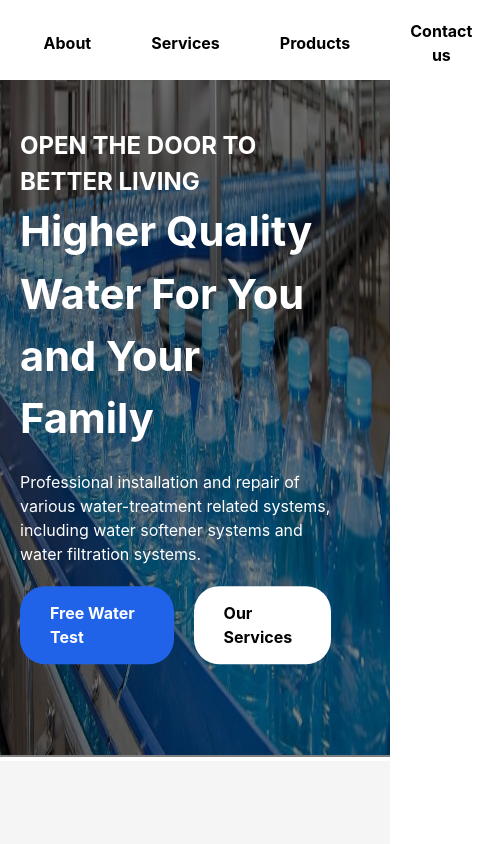
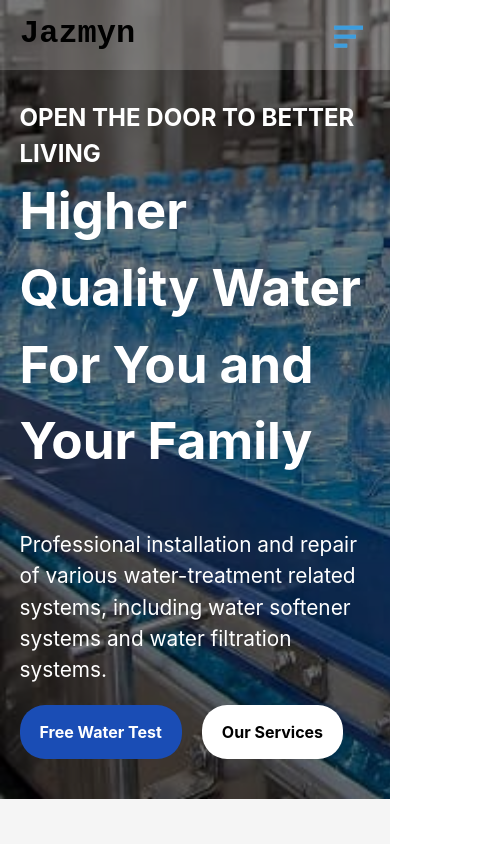
Before and after one commit to Kennyabby/Water_factory, a React (Vite) app: page / in a window 390 px wide. Shown: the top 844 px of the page, 500 px wide, since content can reach past the window. Built offline with nearby package versions, Linux system fonts and the light colour scheme.

Commit message:
completed first draft

```diff
--- a/src/Components/Home.css
+++ b/src/Components/Home.css
@@ -8,41 +8,34 @@
 .hcover{
     position: relative;
 }
-.hcoverpic{
+.hoverlay{
+    margin-top: 70px;
     width: 100%;
-    height: 70vw;
-}
-.hoverlay{
-    position: absolute;
-    left: 0px;
-    top: 0px;
-    width: 100%;
-    height: 99%;
-    background-color: rgba(0,0,0,0.5);
     z-index: 1;
     text-align: center;
     color: white;
 }
 .hoverlaymini{
-    position: absolute;
-    right: auto;
-    top: 50%;
-    width: 65%;
+    background-color: rgba(0,0,0,0.5);
     height: fit-content;
+    padding-top: 100px;
+    padding-bottom: 100px;
+    width: 100%;
     text-align: center;
-    transform: translate(0,-50%);
 }
 
 .hcontent{
-    margin: 70px 70px;
+    width: 70vw;
+    margin: auto 100px;
+    margin-left: 5%;
     text-align: left;
 }
 .htitle{
-    font-size: 3.1rem;
+    font-size: 3.7rem;
     margin-bottom: 20px;
 }
 .hatt{
-    font-size: 1.3rem;
+    font-size: 1.5rem;
 }
 .hbtncontent{
     display: flex;
@@ -78,7 +71,7 @@
     margin-top: 20px;
 }
 .dbl{
-    color: blue;
+    color: rgb(60, 157, 222);
 }
 .blbutton{
     font-size: 1.1rem;
@@ -86,7 +79,7 @@
     border-radius: 25px;
     padding: 15px 30px;
     margin:20px 0px;
-    background-color: rgb(33, 99, 232);
+    background-color: rgb(26, 77, 181);
     width: fit-content;
     color: white;
     cursor: pointer;
@@ -125,21 +118,17 @@
     font-size: 1.2rem;
     margin-top: 20px;
 }
-/* .pcover{
-    position: relative;
-    width: 100vw;
-    min-height: 1500px;
-} */
+.pcover{
+    margin-top: 300px;
+}
 .pcoveroverlay{
-    margin-left: 50%;
-    margin-top: 300px;
     width: 90vw;
+    margin: auto;
     margin-top: 120px;
     height: fit-content;
     /* padding: 100px auto; */
     text-align: center;
     justify-content: center;
-    transform: translate(-50%,0);
 }
 .ptitle{
     font-size: 2.2rem;
@@ -148,23 +137,25 @@
 }
 .patt{
     margin: auto;
-    font-size: 1.2rem;
-    width: 70%;
+    font-size: 1.8rem;
+    font-weight: bold;
+    width: 80%;
 }
 .pdiv{
     margin: 100px auto;
     display: flex;
     flex-wrap: wrap;
     text-align: left;
-    justify-content: left;
+    justify-content: space-around;
 }
 
 .pdetails{
+    /* flex-grow: 1; */
     position: relative;
     display: block;
     text-align: left;
-    margin: 70px 0px;
-    width: 550px;
+    margin: 70px 10px;
+    width: 300px;
     min-height: 700px;
     border-radius: 10px;
     /* background-color: rgb(233, 233, 233); */
@@ -180,16 +171,17 @@
     font-size: 1.2rem;
 }
 .pdetailspm{
-    display: flex;
+    display: block;
 }
 .pitmespan{
-    display: flex;
+    display: inline-flex;
     margin: 20px 0px;
+    align-items: center;
 }
 .pitem{
     font-weight: bold;
-    color: rgb(60, 157, 222);
-    font-size: 1.4rem;
+    color: black;
+    font-size: 1.2rem;
 }
 .pitemprice{
     font-size: 2rem;
@@ -197,14 +189,15 @@
 }
 .pimg{
     width: fit-content;
-    font-size: 7rem;
+    font-size: 8rem;
     margin: 20px 0px;
+    margin-right: auto;
     color: rgb(60, 157, 222);
 }
 .pbullet{
     font-size: 2rem;
     margin-right: 20px;
-    color: rgb(69, 75, 241);
+    color: rgb(60, 157, 222);
 }
 .pordbutton{
     margin: 30px 20px;
@@ -212,7 +205,7 @@
     font-weight: bold;
     border-radius: 25px;
     padding: 15px 30px;
-    margin:20px 0px;
+    margin:0px;
     background-color: rgb(60, 157, 222);
     width: fit-content;
     color: white;
@@ -220,7 +213,8 @@
 }
 .c{
     margin-top: 150px;
-    background-color: whitesmoke;
+    background-color: rgb(45, 106, 146);
+    color: white;
     width: 100vw;
     padding: 100px 0px;
 }
@@ -243,10 +237,10 @@
     font-weight: bold;
     font-size: 1.8rem;
     margin: 10px auto;
-    color: rgb(24, 122, 188);
+    color: white;
 }
 .lccoverdesc{
-    font-size: 1.4rem;
+    font-size: 1.2rem;
 }
 .ccontact{
     align-items: center;
@@ -254,13 +248,17 @@
     margin: 30px 0px;
 }
 .cicon{
-    font-size: 2rem;
+    font-size: 2.2rem;
     margin-right: 10px;
-    color: rgb(60, 157, 222);
+    color: white;
+}
+.ccontactl{
+    font-size: 1.4rem;
 }
 .rccover{
     width: 49%;
     text-align: left;
+    justify-content: center;
 }
 .inputStyle{
     padding: 15px;
@@ -279,6 +277,7 @@
 .cformsend{
     padding: 15px 30px;
     background-color: rgb(60, 157, 222);
+    width: 400px;
     color: white;
     border-radius: 10px;
     font-weight: bold;
@@ -300,7 +299,7 @@
 }
 .ntitle{
     font-size: 2rem;
-    margin: 7px auto;
+    margin: 7px 0px;
     font-weight: bold;
 
 }
@@ -340,13 +339,13 @@
     color: white;
 }
 .f1{
+    flex-grow: 1;
     width: 90%;
     margin: auto;
     display: flex;
     flex-wrap: wrap;
 }
 .fcover{
-   /* width: 50%; */
    margin: auto;
    display: block;
    flex-wrap: wrap;
@@ -378,6 +377,7 @@
     width: fit-content;
     margin: auto;
     margin-top: 100px;
+    font-size: 1.2rem;
     font-weight: bold;
 }
 .fl1{
@@ -391,9 +391,18 @@
         display: block;
     }
     .ncover{
-        margin-bottom: 50px;
+        width: 90vw;
+        margin-bottom: 100px;
+    }
+    .newsmail{
+        width: 100%;
+    }
+    .f{
+        padding: 50px 0px;
     }
     .f1{
+        padding: 10px;
+        width: 95vw;
         flex-direction: column-reverse;
     }
     .ccover{
@@ -403,48 +412,82 @@
         width: 90%;
     }
     .rccover{
-        margin-top: 100px;
+        margin-top: 150px;
+        width: 90%;
+    }
+    .inputStyle{
+        width: 90%;
+        font-size: 1rem;
+        margin: 10px 5px;
+    }
+    .areaStyle{
+        font-size: 1rem;
+        width: 80vw;
+    }
+    .c{
+        padding-top: 50px;
+    }
+    .cformsend{
         width: 90%;
     }
     .rm{
+        margin: auto;
         margin-top: 100px;
         width: 90%;
     }
     .lm{
-        width: 90%;
+        margin: auto;
+        width: 90vw;
     }
-    .hcoverpic{
-        height:700px;
-    }
-    .hoverlay{
-
-        height: 99.5%;
+    .patt{
+        width: 90vw;
+        text-align: left;
+        margin: auto;
+        font-size: 1.9rem;
+        color: rgb(45, 106, 146);
+        text-decoration: overline;
 
     }
-    .hoverlaymini{
-        position: absolute;
-        right: auto;
-        top: 50%;
-        width: 90vw;
-        height: fit-content;
-        text-align: center;
-        transform: translate(0,-50%);
+    .pdetails{
+        width: 95vw;
+        margin: 70px auto;
+        padding: 30px 20px;
+        text-align: left;
     }
-
+    .pcoveroverlay{
+        width: 95vw;
+    }
     .pdetailspm{
         display: block;
     }
+    .pimg{
+        margin: 20px auto;
+    }
+    .header{
+        margin-top: 0px;
+    }
+    .hoverlay{
+        margin-top: 0px;
+    }
+    .hoverlaymini{
+
+        padding-bottom: 20px;
+        width: 100%;
+        text-align: center;
+    }
     .hcontent{
-        width: fit-content;
-        margin: 20px;
+        width: 90vw;
+        margin: auto 100px;
+        margin-left: 5%;
         text-align: left;
     }
     .htitle{
-        font-size: 2.6rem;
+        font-size: 3.2rem;
         margin-bottom: 20px;
     }
     .hatt{
-        font-size: 1rem;
+        margin-top: 50px;
+        font-size: 1.3rem;
     }
     .hbtncontent{
         display: flex;
@@ -452,8 +495,13 @@
     }
     .blbutton{
         font-size: 1rem;
+        padding: 15px 20px;
     }
     .wtbutton{
         font-size: 1rem;
+        padding: 15px 20px;
+    }
+    .fsect{
+        margin:0px 20px;
     }
 }
--- a/src/Components/Home.jsx
+++ b/src/Components/Home.jsx
@@ -53,9 +53,14 @@ const Home = ()=>{
         <div className='home'>
             <div className='header'>
                 <div className='hcover'>
-                    <img className='hcoverpic' src ={headerpic} />
-                    <div className='hoverlay'>
-                        <div className='hoverlaymini'>
+                    {/* <img className='hcoverpic' src ={headerpic} /> */}
+                    <div className="hoverlay" style={{
+                            backgroundImage:`url(${headerpic})`,
+                            backgroundSize: 'cover',
+                            backgroundRepeat: 'no-repeat',
+                            backgroundColor: 'rgba(0,0,0,0.5)'
+                        }}>
+                        <div className='hoverlaymini' >
                             <div className='hcontent'>
                                 <h2>OPEN THE DOOR TO BETTER LIVING</h2>
                                 <h1 className='htitle'>Higher Quality Water For You and Your Family</h1>
@@ -77,7 +82,7 @@ const Home = ()=>{
                         <h1 className='lmtitle'> LIVE BETTER WITH </h1>
                         <h1 className='lmtitle dbl'>HIGH QUALITY WATER</h1>
                         <p className='lmhatt'>Our Mission at Jasmil water is to provide high-quality water to every customers.
-                            We pride our selves on being responsive, honest, fairly-priced and customer-oriented. Jasmil water means water
+                            We pride our selves on being responsive, honest, fairly-priced and customer-oriented. Jazmyn water means water
                             for you and your family with the added benefit of cost-savings and a positive enviromental impact
                         </p>
                         <div className='blbutton'>Contact Us</div>
@@ -98,9 +103,9 @@ const Home = ()=>{
             </div>
             <div className='pcover'>
                 <div className='pcoveroverlay'>
-                    <h1 className='ptitle'>PRICING TABLE</h1>
-                    <p className='patt'>We offer competitive and flexible pricing options for high-quality water products
-                    and services to meet various customer needs</p>
+                    {/* <h1 className='ptitle'>PRICING TABLE</h1> */}
+                    <p className='patt'>We Offer Competitive and Flexible Pricing Options For High-Quality Water Products
+                    and Services to Meet Various Customer Needs</p>
                     <div className='pdiv'>
                         {pricingContent.map((pc)=>{
                             return (
@@ -116,7 +121,7 @@ const Home = ()=>{
                                                         <div className='pitemspan'>
                                                             <BsFillPatchCheckFill className='pbullet'/> <label className='pitem'>{ct.slice(0,ct.indexOf(':'))}</label>
                                                         </div>
-                                                        <div className='pitemprice'>{ct.slice(ct.indexOf(':')+1,)}</div>
+                                                        {/* <div className='pitemprice'>{ct.slice(ct.indexOf(':')+1,)}</div> */}
                                                     </div>
                                                 )
                                             })}
@@ -139,27 +144,26 @@ const Home = ()=>{
                                 usw with any questions or requests
                             </p>
                         </div>
-                        <div>
+                        <div style={{marginTop: '100px'}}>
                             <div className='ccontact'>
-                                <span><MdLocationPin className='cicon'/>  <label> <b>Address:</b> inquiries and look forward to assisting you - please don't hesitate to contact
-                                    us with any questions or </label>
-                                </span>
+                                <div><MdLocationPin className='cicon'/>  <label className='ccontactl'> 4, Aba Road, Rivers, Port Harcourt, Nigeria </label>
+                                </div>
                             </div>
                             <div className='ccontact'>
-                                <span><MdEmail className='cicon'/>  <label><b>Email:</b> jasmilcontact@aleedconstruction.com</label></span>
+                                <div><MdEmail className='cicon'/>  <label className='ccontactl'>jasmilcontact@aleedconstruction.com</label></div>
                             </div>
                             <div className='ccontact'>
-                                <span><BsTelephoneFill className='cicon'/>  <label><b>Phone:</b> +234 812 298 3412</label> </span>
+                                <div><BsTelephoneFill className='cicon'/>  <label className='ccontactl'>+234 812 298 3412</label> </div>
                             </div>
 
                         </div>
                     </div>
                     <div className='rccover'>
                         <div>
-                            <div className='lccovertitle'>Form</div>
-                            <p className='lccoverdesc'>We welcome your inquiries and look forward to assisting you - please don't hesitate to contact
+                            <div className='lccovertitle'>Fill The Form To Reach Us Instantly</div>
+                            {/* <p className='lccoverdesc'>We welcome your inquiries and look forward to assisting you - please don't hesitate to contact
                                 us with any questions or requests
-                            </p>
+                            </p> */}
                         </div>
                         <div style={{display: 'flex', margin: '20px auto', flexWrap: 'wrap'}}>
                             <p>
@@ -196,7 +200,7 @@ const Home = ()=>{
                                 <div className='fatt'>{'Terms & Condition'}</div>
                             </div>
                         </div>
-                        <div>
+                        <div style={{marginTop: '50px'}}>
                             <div className='fsect'>
                                 <div className='ftitle'>Contact With Us</div>
                                 <p>Follow us on social media for updates and special offers:</p>
@@ -221,7 +225,7 @@ const Home = ()=>{
                         </div>
                     </div>
                 </div>
-                <div className='fl'>© 2023 Jasmil</div>
+                <div className='fl'>© 2023 Jazmyn</div>
                 <div className='fl1'>All rights reserved. Unauthorized use or reproduction of any content on this site is prohibited</div>
             </div>
         </div>
--- a/src/Components/Navbar.css
+++ b/src/Components/Navbar.css
@@ -23,3 +23,56 @@
     margin: auto 30px;
     cursor: pointer;
 }
+.menu{
+    position: fixed;
+    top:10px;
+    right: 20px;
+    font-size: 2.7rem;
+    font-weight: bold;
+    color: rgb(60, 157, 222);
+    cursor: pointer;
+    z-index: 4;
+}
+.logo{
+    position: fixed;
+    font-family: monospace;
+    top:10px;
+    left: 5%;
+    font-size: 2rem;
+    font-weight: bold;
+    color: rgb(60, 157, 222);
+    z-index: 4;
+}
+
+@media  screen and (max-width: 700px) {
+    .nav{
+        width:100vw;
+        height: fit-content;
+        padding: 10px;
+        display:block;
+        text-align: left;
+    }
+    .mnav{
+        position: fixed;
+        top: 0px;
+        left: 0px;
+        width: 100vw;
+        height: 50px;
+        padding: 10px;
+        z-index: 5;
+        background-color: rgba(255,255,255,0.2);
+    }
+    .bar{
+        padding-top: 50px;
+        display: block;
+    }
+    .navitem{
+        font-size: 1.4rem;
+        margin: 30px auto;
+        cursor: pointer;
+    }
+    .logo{
+        left: 20px;
+        color: black;
+    }
+}
--- a/src/Components/Navbar.jsx
+++ b/src/Components/Navbar.jsx
@@ -1,17 +1,34 @@
-import {React} from 'react'
+import {React, useState, useEffect} from 'react'
 import './Navbar.css'
+import {BiMenuAltLeft} from 'react-icons/bi'
 const Navbar = ()=>{
+    const [winSize, setWinSize] = useState(window.innerWidth)
+    const [menuClicked, setMenuClicked] = useState(false)
+    const checkWinSize = ()=>{
+        setWinSize(window.innerWidth)
+    }
+    const handleMenuClick = ()=>{
+        setMenuClicked(!menuClicked)
+    }
+    useEffect(()=>{
+        window.addEventListener('resize', checkWinSize)
+    },[winSize])
     return(
     <>
-        <div className='nav'>
-            <div className='logo'></div>
-            <ul className='bar'>
-                <li className='navitem'>Home</li>
-                <li className='navitem'>About</li>
-                <li className='navitem'>Services</li>
-                <li className='navitem'>Products</li>
-                <li className='navitem'>Contact us</li>
-            </ul>
+        {winSize<=700 && <div className='menu' onClick={handleMenuClick}><BiMenuAltLeft/></div>}
+        <div className= {winSize<=700 ? (menuClicked ? 'nav' : 'mnav') : 'nav'}>
+            <div className='logo'>Jazmyn</div>
+            {(winSize>700 || menuClicked) ? (
+                <ul className='bar'>
+                    <li className='navitem'>Home</li>
+                    <li className='navitem'>About</li>
+                    <li className='navitem'>Services</li>
+                    <li className='navitem'>Products</li>
+                    <li className='navitem'>Contact Us</li>
+                </ul>) : (
+
+                <div className='menu' onClick={handleMenuClick}><BiMenuAltLeft/></div>
+            )}
         </div>
     </>
 )}
```
Also changed, not shown: 1 other file (tests, documents, lock files or other folders).
